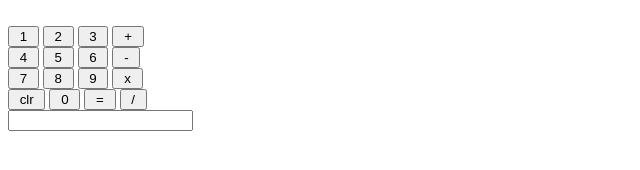
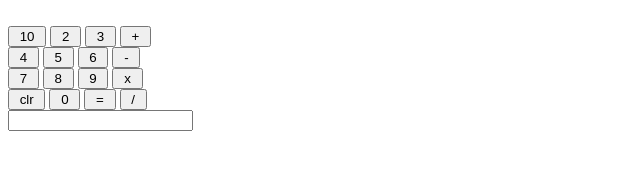
Before and after one commit to Anntreesapaul/calculator, a plain HTML site: page index.html in a window 1280 px wide. Shown: the full height of the page, 0-640 px from the left. Drawn offline with Linux system fonts and the light colour scheme.

Commit message:
Update index.html

```diff
--- a/index.html
+++ b/index.html
@@ -11,7 +11,7 @@
 
             <br>
 
-            <input  type="button" value=" 1 " onclick="calculator.answer.value += '1'" />
+            <input  type="button" value=" 10 " onclick="calculator.answer.value += '10'" />
             <input  type="button" value=" 2 " onclick="calculator.answer.value += '2'" />
             <input  type="button" value=" 3 " onclick="calculator.answer.value += '3'" />
             <input  type="button" value=" + " onclick="calculator.answer.value += '+'" />
```
